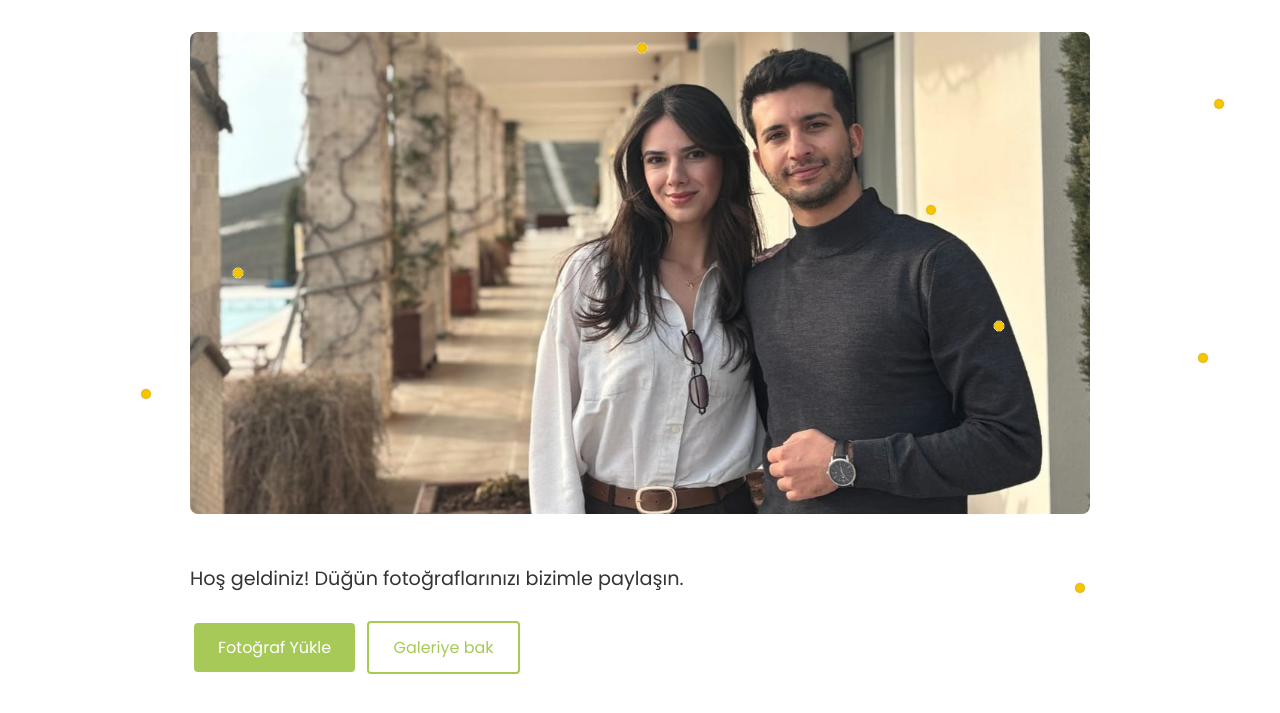
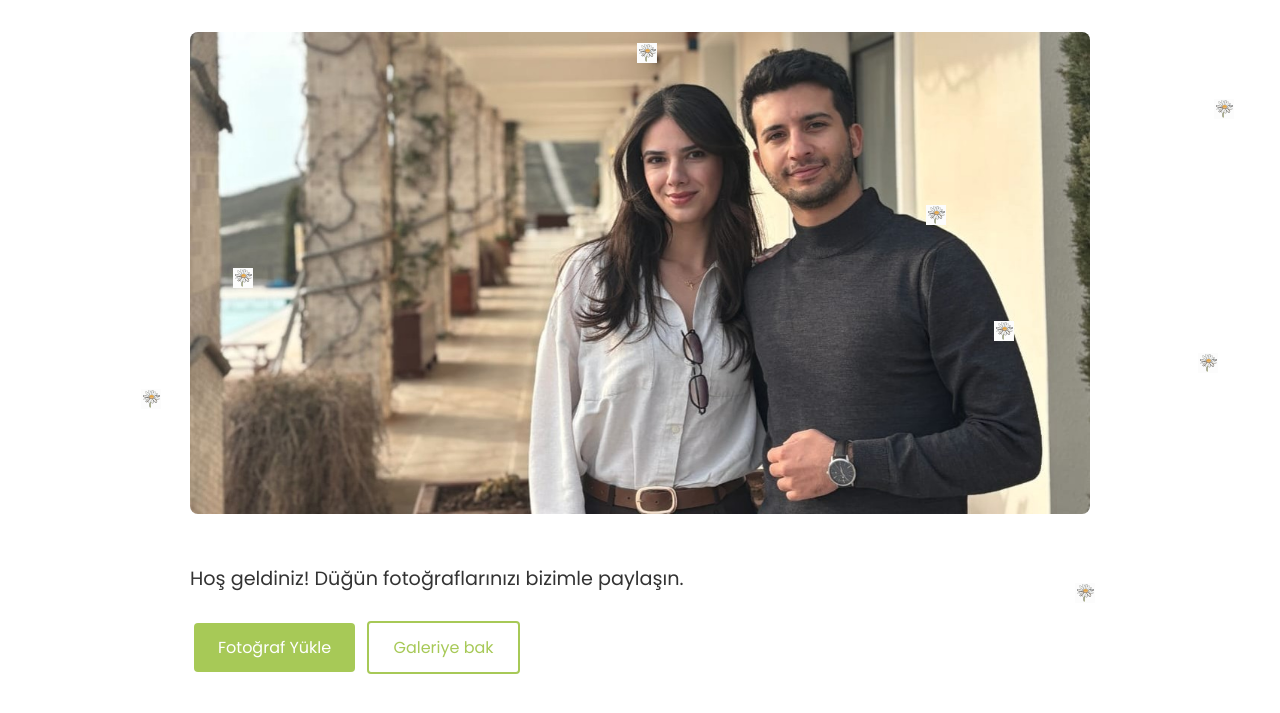
Before and after one commit to alibekirozer/Memoriesofwedding, a Flask app: page / in a window 1280 px wide. Shown: the part 72-785 px from the top of the page. Run offline with Flask 3, Linux system fonts and the light colour scheme.

Commit message:
Use Daisy.svg for floating flowers

```diff
--- a/static/daisies.js
+++ b/static/daisies.js
@@ -1,21 +1,12 @@
 // Generate a few small floating daisies for a subtle background
 const count = 8; // fewer daisies for a minimal look
 for (let i = 0; i < count; i++) {
-  const daisy = document.createElement('div');
+  const daisy = document.createElement('img');
+  daisy.src = '/static/Daisy.svg';
   daisy.className = 'daisy';
   daisy.style.left = Math.random() * 100 + '%';
   daisy.style.top = Math.random() * 100 + '%';
   daisy.style.animationDelay = `${Math.random() * -8}s`;
 
-  for (let j = 0; j < 8; j++) {
-    const petal = document.createElement('span');
-    petal.className = 'petal';
-    daisy.appendChild(petal);
-  }
-
-  const center = document.createElement('span');
-  center.className = 'center';
-  daisy.appendChild(center);
-
   document.body.appendChild(daisy);
 }
--- a/static/styles.css
+++ b/static/styles.css
@@ -115,41 +115,11 @@ nav a:hover {
 /* Minimal floating daisies */
 .daisy {
   position: absolute;
-  width: 10px;
-  height: 10px;
-  transform-style: preserve-3d;
+  width: 20px;
+  height: 20px;
   animation: float 10s ease-in-out infinite;
+  pointer-events: none;
 }
-
-.daisy .center {
-  position: absolute;
-  width: 100%;
-  height: 100%;
-  background: #f7c600;
-  border-radius: 50%;
-  box-shadow: 0 0 2px rgba(0,0,0,0.2) inset;
-}
-
-.daisy .petal {
-  position: absolute;
-  width: 100%;
-  height: 40%;
-  top: 50%;
-  left: 0;
-  background: #fff;
-  border-radius: 50% 50% 0 0;
-  transform-origin: 50% 0;
-  box-shadow: 0 0 1px rgba(0,0,0,0.15);
-}
-
-.daisy .petal:nth-child(1)  { transform: rotate(  0deg) translateY(-100%); }
-.daisy .petal:nth-child(2)  { transform: rotate( 45deg) translateY(-100%); }
-.daisy .petal:nth-child(3)  { transform: rotate( 90deg) translateY(-100%); }
-.daisy .petal:nth-child(4)  { transform: rotate(135deg) translateY(-100%); }
-.daisy .petal:nth-child(5)  { transform: rotate(180deg) translateY(-100%); }
-.daisy .petal:nth-child(6)  { transform: rotate(225deg) translateY(-100%); }
-.daisy .petal:nth-child(7)  { transform: rotate(270deg) translateY(-100%); }
-.daisy .petal:nth-child(8)  { transform: rotate(315deg) translateY(-100%); }
 
 @keyframes float {
   0%, 100% { transform: translateZ(0); }
```
